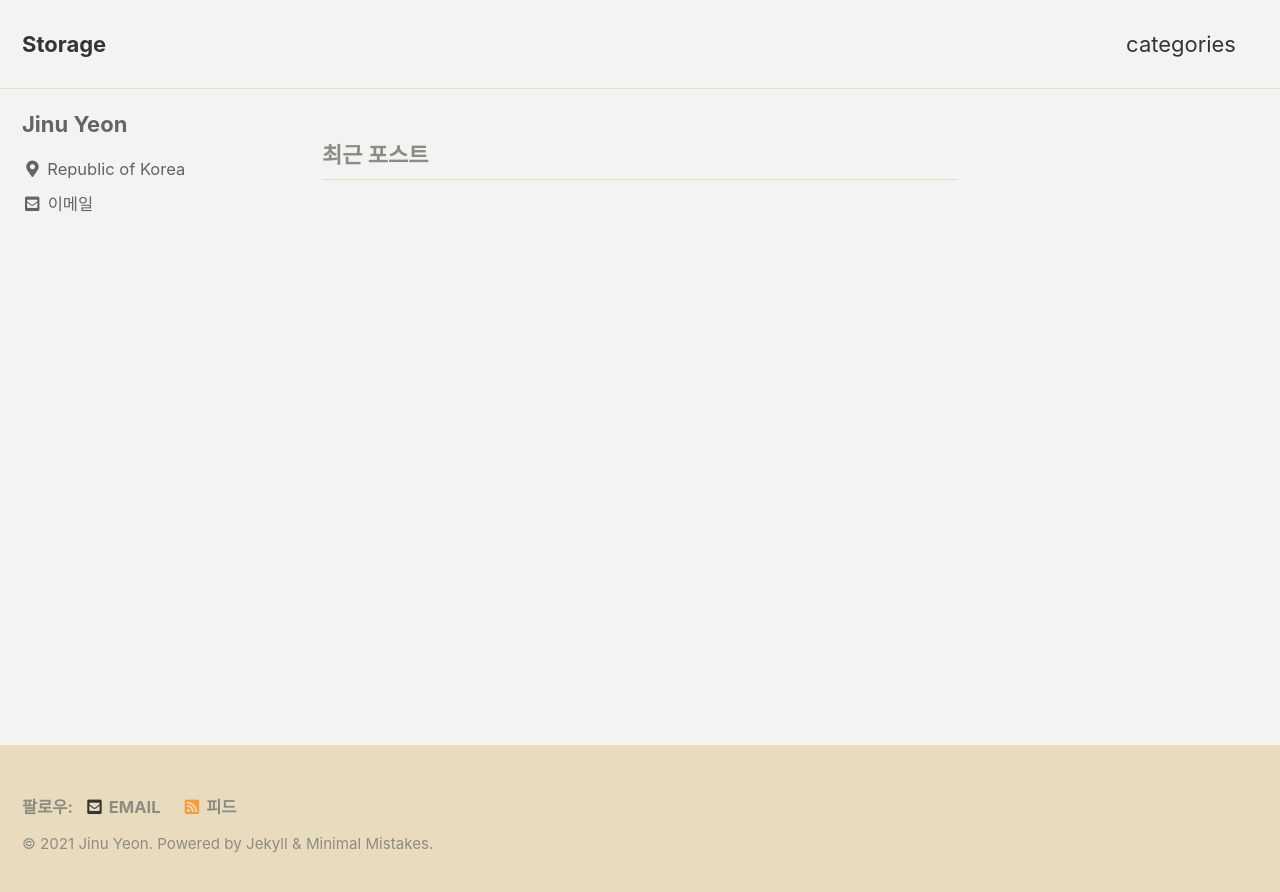
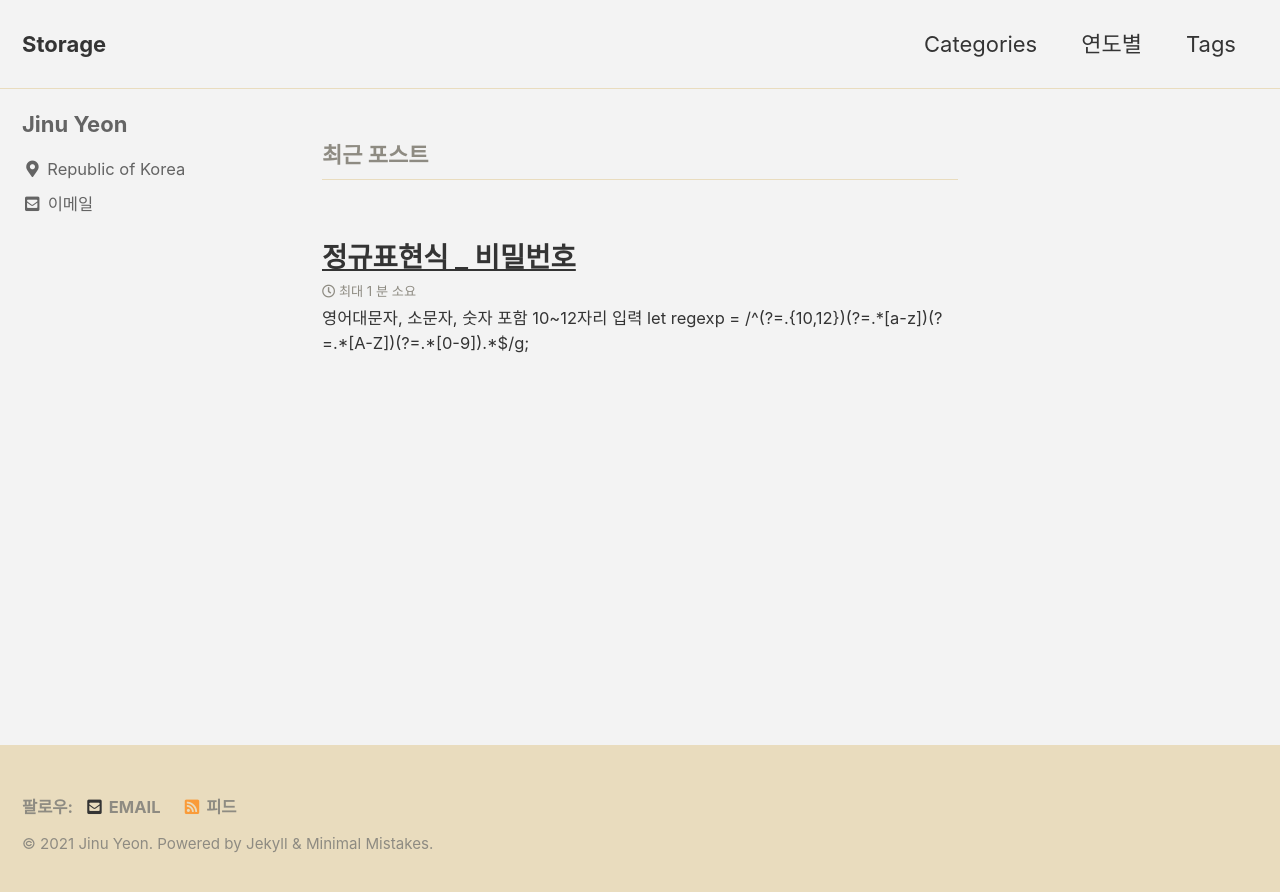
Before and after one commit to sogom/sogom-jinu.github.io, a Jekyll site: the page built from index.html, in a window 1280 px wide. Shown: the top 892 px of the page. Built offline with Jekyll 4.4.1, drawn with Linux system fonts in a browser that asks for light colours; cached includes are drawn as plain includes; the list of posts is cut into pages by our own code.

Commit message:
setting...

````diff
--- a/_config.yml
+++ b/_config.yml
@@ -280,7 +280,7 @@ defaults:
       layout: single
       author_profile: true
       read_time: true
-      comments: # true
+    #  comments:  true
       share: true
       related: true
   # _pages
--- a/_data/navigation.yml
+++ b/_data/navigation.yml
@@ -2,8 +2,13 @@
 main:
   # - title: "Quick-Start Guide"
   #  url: https://mmistakes.github.io/minimal-mistakes/docs/quick-start-guide/
-  - title: "categories"
+  - title: "Categories"
     url: /categories/
+  - title: "연도별"
+    url: /posts/
+  - title: "Tags"
+    url: /tags/
+
   # - title: "About"
   #   url: https://mmistakes.github.io/minimal-mistakes/about/
   # - title: "Sample Posts"
--- /dev/null
+++ b/_posts/2021/javascript/2021-03-19-regExp-password.md
@@ -0,0 +1,17 @@
+---
+title : 정규표현식 _ 비밀번호
+layout: single
+author_profile : true
+read_time : true
+related : true
+categories:
+- javaScript
+tags :
+- regExp
+description: 영어대문자, 소문자, 숫자 포함 10~12자리 입력
+---
+
+### 영어대문자, 소문자, 숫자 포함 10~12자리 입력
+``` javaScript
+let regexp = /^(?=.{10,12})(?=.*[a-z])(?=.*[A-Z])(?=.*[0-9]).*$/g;
+```
````
Also changed, not shown: _data/_pages/tag-archive.md (added, +6 -0 lines), _data/_pages/year-archive.md (added, +6 -0 lines).
